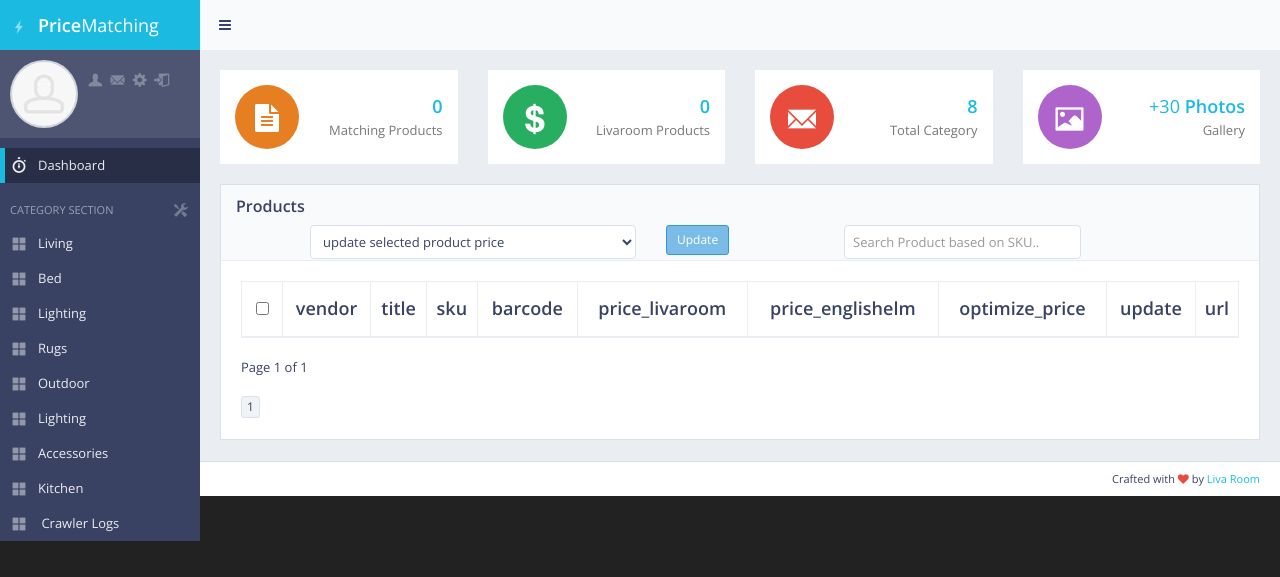
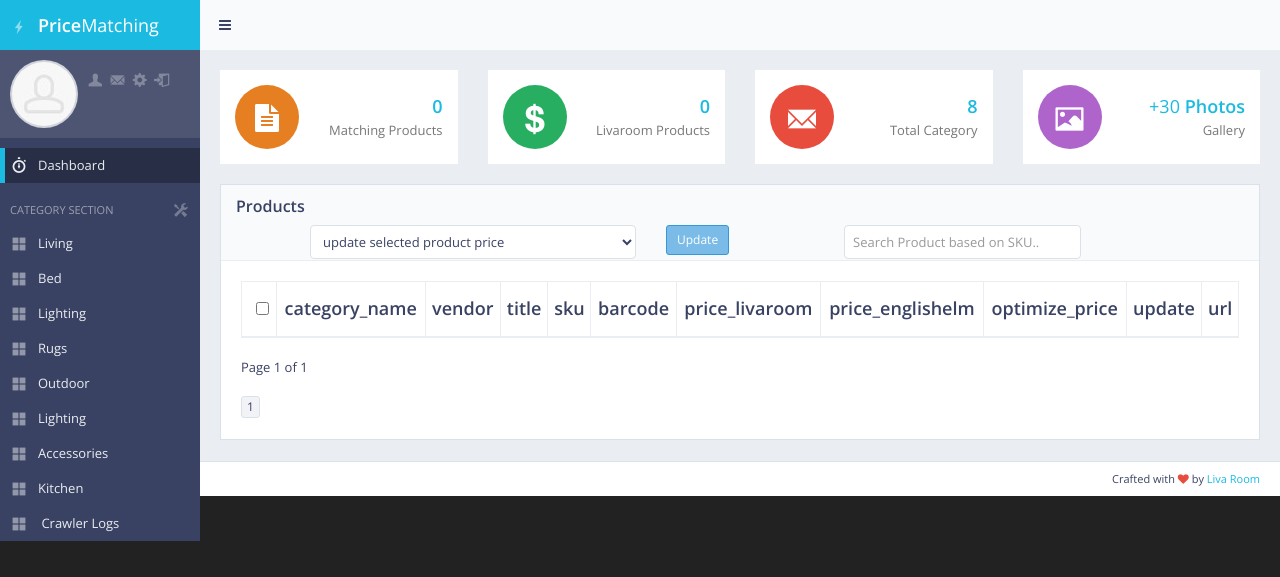
Before and after one commit to Pradip-p/livaroom, a Django app: page /panel/ in a window 1280 px wide. Shown: the top 577 px of the page. Run offline with Django 4.2, Linux system fonts and the light colour scheme; the visitor is signed in with stand-in values (Sample User, id 1); data that the repository does not hold is empty; some libraries are stand-ins or nearby versions.

Commit message:
update the category

```diff
--- a/templates/back/product_table.html
+++ b/templates/back/product_table.html
@@ -5,6 +5,7 @@
                 <th>&nbsp;
                     <input type="checkbox" value="" id="select-all-checkbox" onclick="selectAllRows()">
                 </th>
+                <th class="text-center" >category_name</th>
                 <th class="text-center">vendor</th>
                 <th class="text-center">title</th>
                 <th class="text-center">sku</th>
@@ -24,6 +25,7 @@
                     value="{{cc.sku}}"
                />
                 </td>
+                <td class="text-center" >{{cc.category_name}}</td>
                 <td class="text-center" >{{cc.vendor}}</td>
                 <td class="text-center">{{cc.title}}</td>
                 <td class="text-center">{{ cc.sku }}</td>
```
